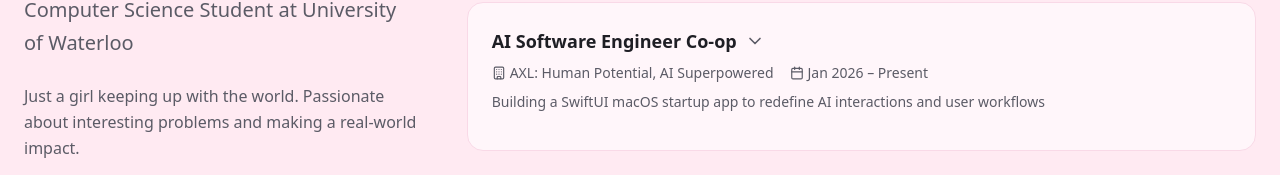
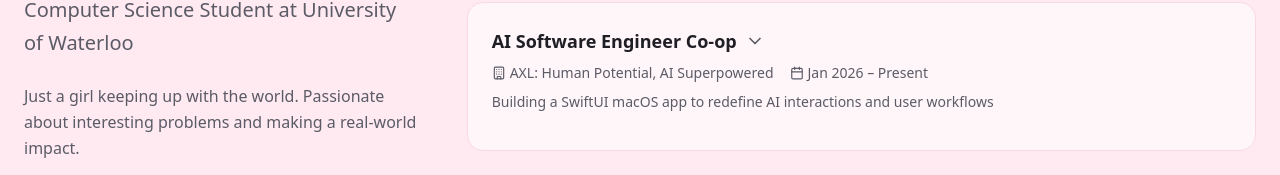
Before and after one commit to albertred/michelle_portfolio, a Next.js app: page / in a window 1280 px wide. Shown: the part 118-293 px from the top of the page. Built offline with nearby package versions, Linux system fonts and the light colour scheme.

Commit message:
Minor change

```diff
--- a/src/components/MainPortfolio.tsx
+++ b/src/components/MainPortfolio.tsx
@@ -134,9 +134,9 @@ const experiences = [
     title: 'AI Software Engineer Co-op',
     org: 'AXL: Human Potential, AI Superpowered',
     period: 'Jan 2026 – Present',
-    summary: 'Building a SwiftUI macOS startup app to redefine AI interactions and user workflows',
+    summary: 'Building a SwiftUI macOS app to redefine AI interactions and user workflows',
     bullets: [
-      'Building a SwiftUI macOS startup app in a 4-person team to redefine AI interactions and user workflows',
+      'Building a SwiftUI macOS app in a 4-person team to redefine AI interactions and user workflows',
       'Architected a dynamic UI system with multi-phase LLM orchestration to reactively render and populate UI controls based on selected mixed-media content',
       'Engineered a FastAPI backend with secure user authentication and integrated LLM service endpoints'
     ],
```
